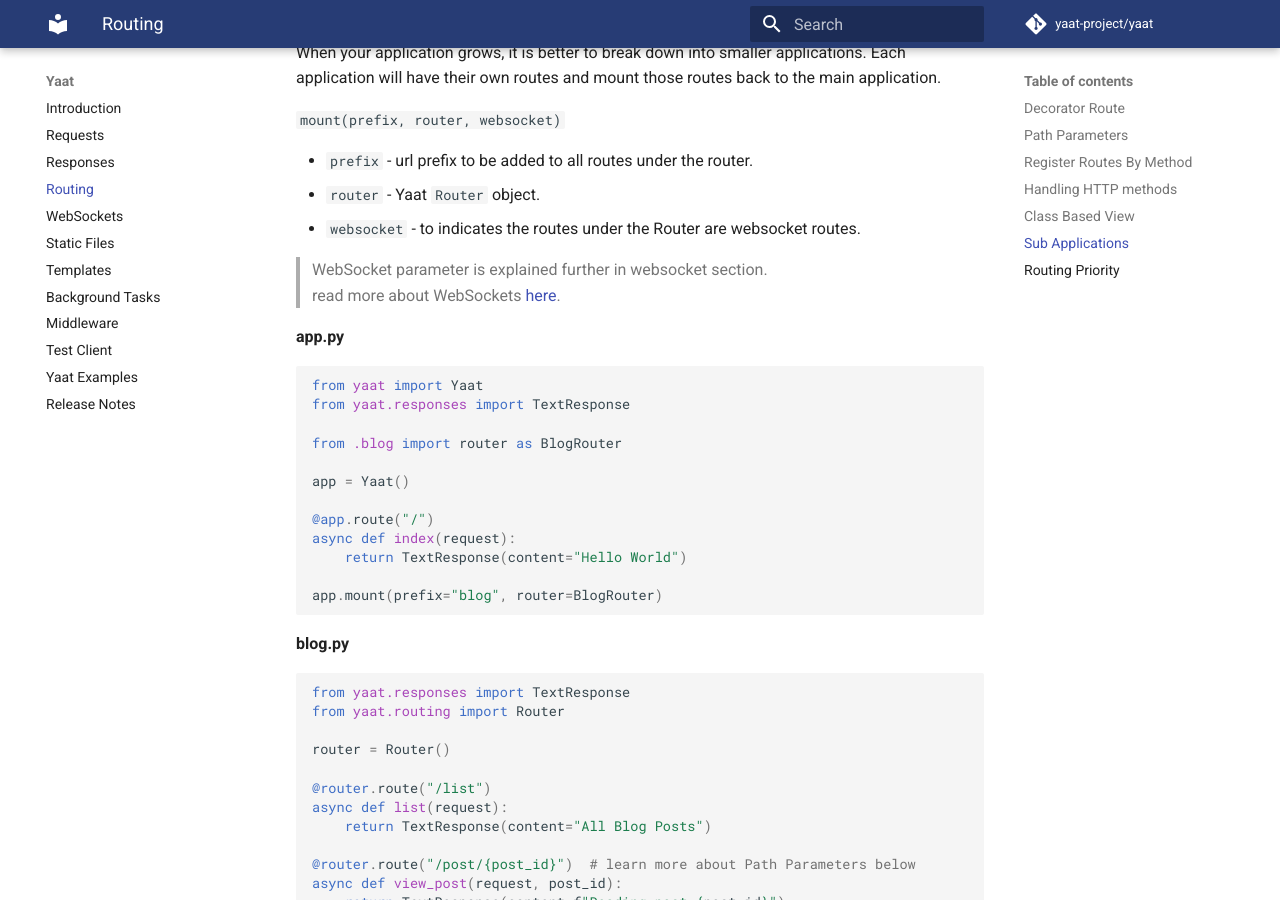
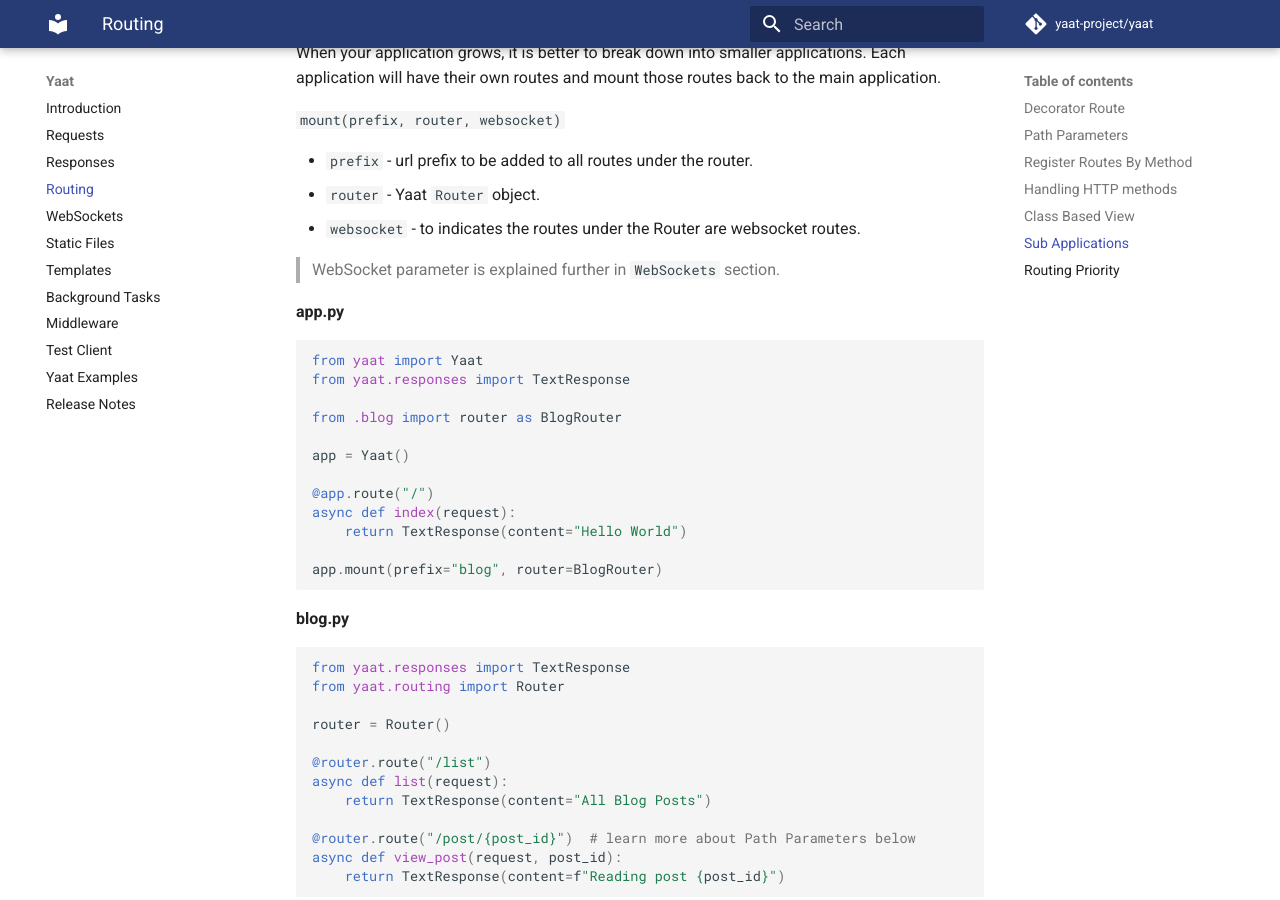
Before and after one commit to yaat-project/yaat, an MkDocs documentation site: the page built from docs/routing.md, in a window 1280 px wide and 900 px high, scrolled down 2029 px. Built offline with MkDocs 1.6.1 and Material for MkDocs 9.7.7, drawn with Linux system fonts in a browser that asks for light colours; comment, search, counter and statistics services are not loaded.

Commit message:
updated docs

````diff
--- a/docs/routing.md
+++ b/docs/routing.md
@@ -104,8 +104,7 @@
 - `router` - Yaat `Router` object.
 - `websocket` - to indicates the routes under the Router are websocket routes.
 
-> WebSocket parameter is explained further in websocket section.
-> read more about WebSockets [here](/websockets).
+> WebSocket parameter is explained further in `WebSockets` section.
 
 **app.py**
 ```python
````
Also changed, not shown: docs/index.md (+1 -1 lines).
